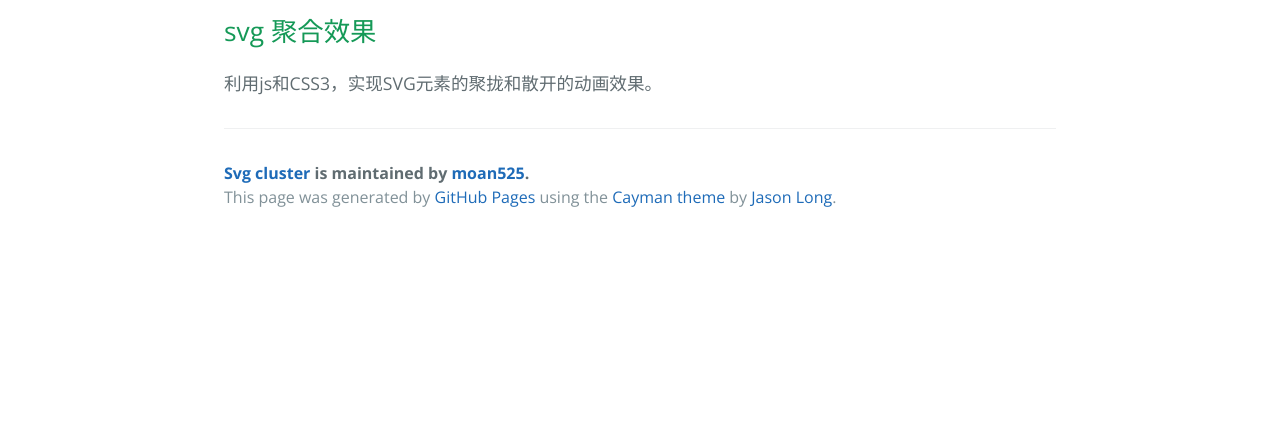
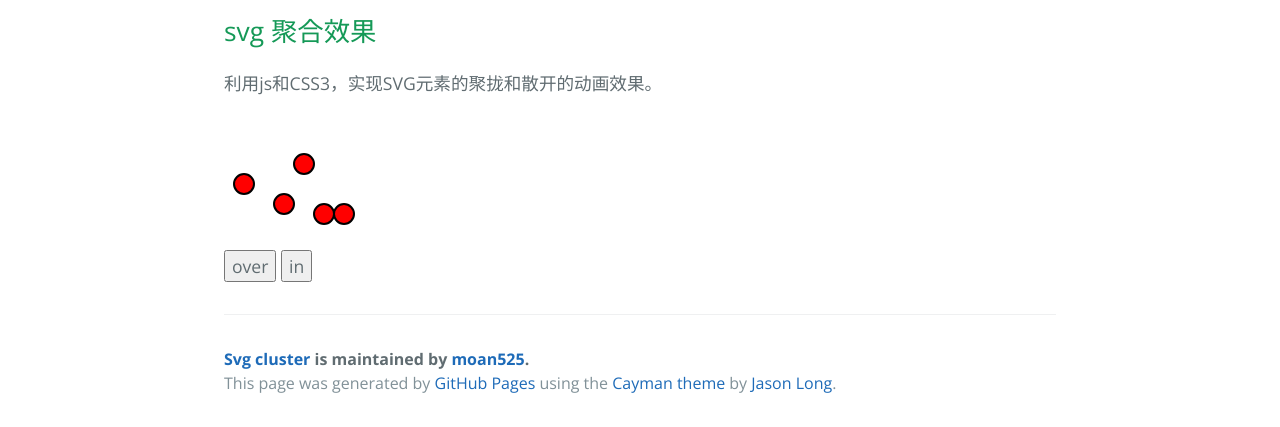
Before and after one commit to moan525/SVG_cluster, a plain HTML site: page index.html in a window 1280 px wide. Shown: the part 487-914 px from the top of the page. Before the commit the page ends 800 px from the top, so only its background shows below. Drawn offline with nearby package versions, Linux system fonts and the light colour scheme.

Commit message:
Update index.html

```diff
--- a/index.html
+++ b/index.html
@@ -8,6 +8,17 @@
     <link href='https://fonts.googleapis.com/css?family=Open+Sans:400,700' rel='stylesheet' type='text/css'>
     <link rel="stylesheet" type="text/css" href="stylesheets/stylesheet.css" media="screen">
     <link rel="stylesheet" type="text/css" href="stylesheets/github-light.css" media="screen">
+    <script src="https://cdnjs.cloudflare.com/ajax/libs/jquery/1.8.3/jquery.min.js"></script>
+	  <style type="text/css">
+	   /*聚合动画时间控制*/
+	   /*set animate time*/
+       .clusterOver,.clusterIn{
+       	transition:transform 2s;
+       	-moz-transition: -moz-transform 2s; /* Firefox 4 */
+        -webkit-transition: -webkit-transform 2s; /* Safari and Chrome */
+        -o-transition:width -o-transform 2s; /* Opera */
+       }
+	</style>
   </head>
   <body>
     <section class="page-header">
@@ -26,7 +37,31 @@
 <a id="svg-聚合效果" class="anchor" href="#svg-%E8%81%9A%E5%90%88%E6%95%88%E6%9E%9C" aria-hidden="true"><span aria-hidden="true" class="octicon octicon-link"></span></a>svg 聚合效果</h2>
 
 <p>利用js和CSS3，实现SVG元素的聚拢和散开的动画效果。</p>
-
+ <!--map-->
+	<svg width="100%" height="130">
+	<g class="father">
+		<circle  cx="120" cy="100" r="10" stroke="black"
+stroke-width="2" fill="red"/>
+    </g>
+    <g class="child">
+		<circle  cx="100" cy="100" r="10" stroke="black"
+		stroke-width="2" fill="red"/>
+	</g>
+	<g class="child">
+		<circle cx="80" cy="50" r="10" stroke="black"
+		stroke-width="2" fill="red"/>
+	</g>
+	<g class="child">
+		<circle  cx="60" cy="90" r="10" stroke="black"
+		stroke-width="2" fill="red"/>
+    </g>
+	<g class="child">
+		<circle  cx="20" cy="70" r="10" stroke="black"
+		stroke-width="2" fill="red"/>
+	</g>
+	</svg>
+	<button id="over">over</button>
+	<button id="in">in</button>
       <footer class="site-footer">
         <span class="site-footer-owner"><a href="https://github.com/moan525/SVG_cluster">Svg cluster</a> is maintained by <a href="https://github.com/moan525">moan525</a>.</span>
 
@@ -37,4 +72,94 @@
 
 
   </body>
+  <script>
+	$(function(){
+        /***************集合方法集[基于原生js]*****************/
+		//聚合初始化
+		function clusterInit(){
+          clean('clusterIn');
+          clean('clusterOver');
+		};
+		//清除效果，恢复原样
+		function clean (className) {
+			var overs = document.getElementsByClassName(className);
+			while (overs.length>0) {
+				overs[i].remove();
+			}
+		};
+		//聚合集拢初始化
+		function clusterIn(nodeCoor,node,fatherCoor){
+           var cin =  node.cloneNode(true);
+           cin.classList.remove('child');//测试用，正式环境请注释
+           cin.classList.add('clusterIn');
+           node.parentNode.appendChild(cin);
+           cin.dataset = {};
+           cin.dataset.x = fatherCoor.x - nodeCoor.x;
+           cin.dataset.y = fatherCoor.y - nodeCoor.y;
+           cin.setAttribute('style','display:none;');
+		};
+		//聚合散开初始化
+		function clusterOver(nodeCoor,node,fatherCoor){
+           var g = document.createElementNS('http://www.w3.org/2000/svg', 'g');
+           var over = node.cloneNode(true);
+           over.classList.remove('child');//测试用，正式环境请注释
+           over.setAttribute('transform', 'translate('+(fatherCoor.x-nodeCoor.x)+','+(fatherCoor.y-nodeCoor.y)+')');
+           g.appendChild(over);
+           g.classList.add('clusterOver');
+           node.parentNode.appendChild(g);
+           g.dataset = {};
+           g.dataset.x = nodeCoor.x-fatherCoor.x;
+           g.dataset.y = nodeCoor.y-fatherCoor.y;
+           g.setAttribute('style','display:none;');
+		};
+		//聚合动画开始
+		function clusterBegin(type,callback){
+           var overs = document.getElementsByClassName(type);
+			for (var i = 0; i < overs.length; i++) {
+				overs[i].setAttribute('style','-webkit-transform:translate('+overs[i].dataset.x+'px,'+overs[i].dataset.y+'px);');
+			};
+			setTimeout(function(){
+				for (var i = 0; i < overs.length; i++) {
+					overs[i].setAttribute('style','display:none;');
+				}
+				if(typeof callback == 'function'){
+					callback();
+				}
+			}, 2000);//时间需与css一致
+		}
+		//聚合散开动画开始
+		function clusterOverBegin (callback) {
+			clusterBegin('clusterOver',callback);
+		};
+        //聚合集拢动画开始
+        function clusterInBegin (callback) {
+        	clusterBegin('clusterIn',callback);
+        }
+
+
+
+        /***************具体使用方式****************/
+        clusterInit();
+        $('.child').each(function(index, el) {
+        	var node = this;
+            var fatherCoor = {x:120,y:100};
+            var nodeCoor = {};
+            nodeCoor.x = this.children[0].attributes.cx.value;
+            nodeCoor.y = this.children[0].attributes.cy.value;
+            //散开初始化
+            clusterOver(nodeCoor,node,fatherCoor);
+            //集拢初始化
+            clusterIn(nodeCoor,node,fatherCoor);
+        });
+
+        $('#over').click(function(event) {
+        	$('.child').hide();
+        	clusterOverBegin(function(){$('.child').show();});
+        });
+        $('#in').click(function(event) {
+        	$('.child').hide();
+        	clusterInBegin();
+        });
+	});
+</script>
 </html>
```
